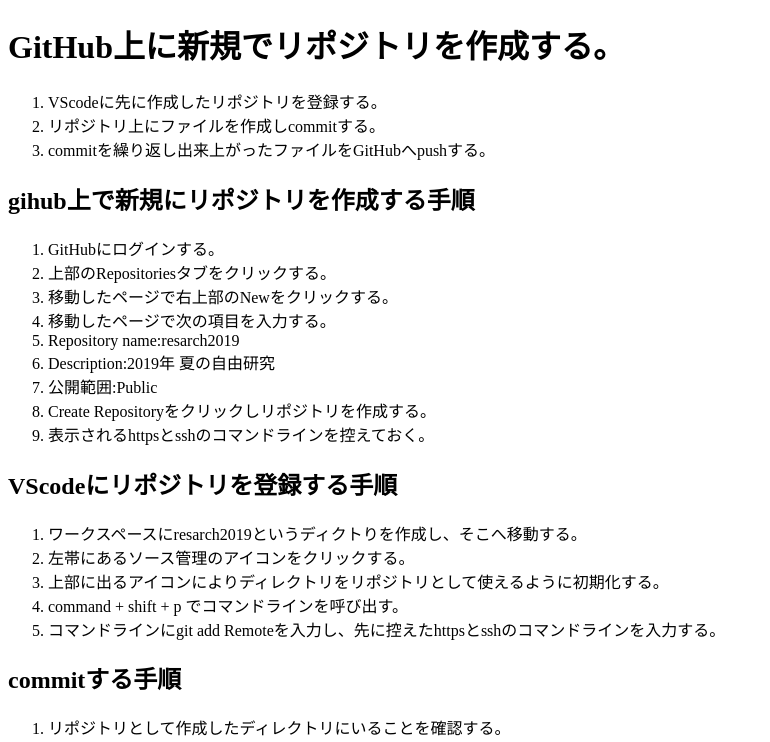
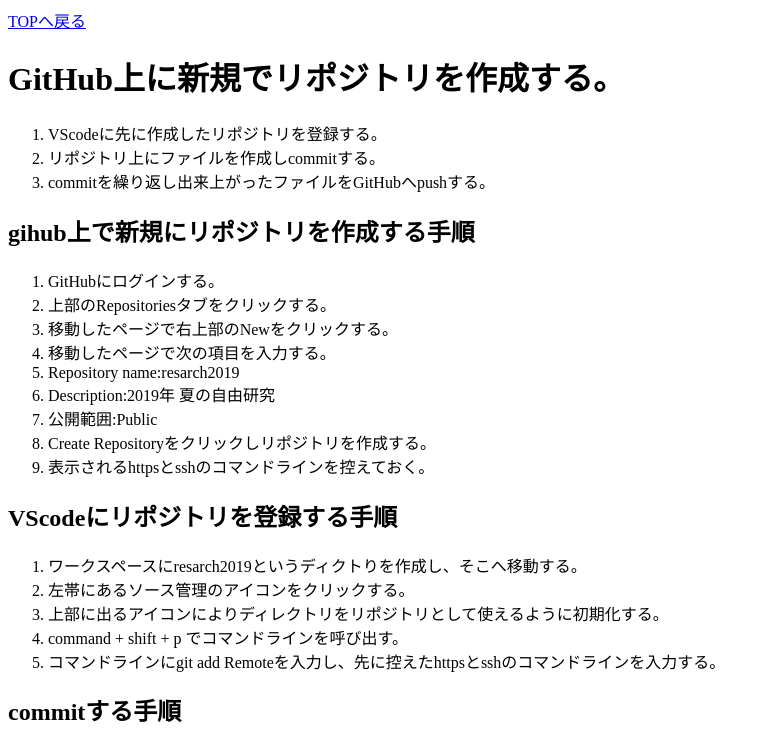
Before and after one commit to snake-oil/research2019, a plain HTML site: page index.html in a window 1280 px wide. Shown: the top 742 px of the page, without its empty margins (0-770 px from the left). Drawn offline with Linux system fonts and the light colour scheme.

Commit message:
add topic path

```diff
--- a/index.html
+++ b/index.html
@@ -7,6 +7,7 @@
 
 <body>
 <main>
+    <a href="..">TOPへ戻る</a><br>
     <h1>GitHub上に新規でリポジトリを作成する。</h1>
     <ol>
         <li>VScodeに先に作成したリポジトリを登録する。</li>
```
Also changed, not shown: 1 other file.
